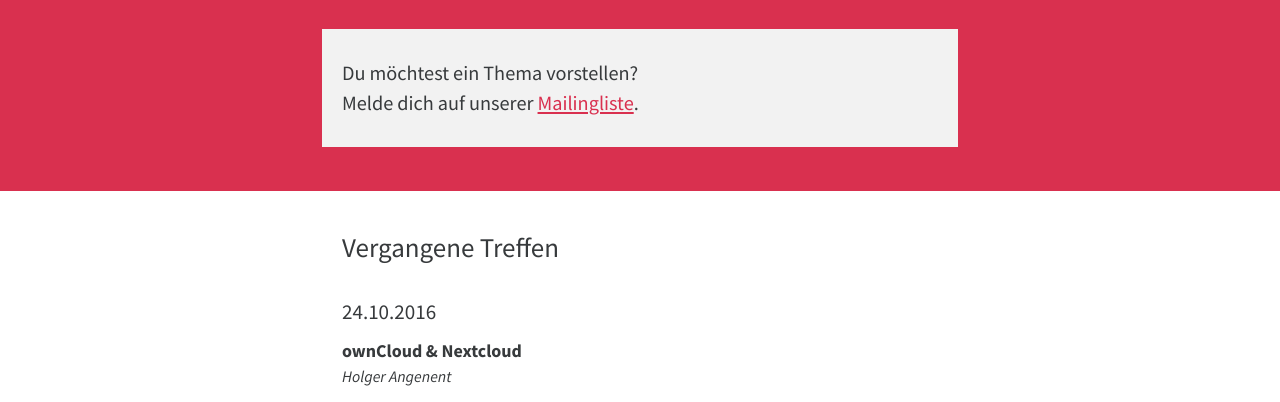
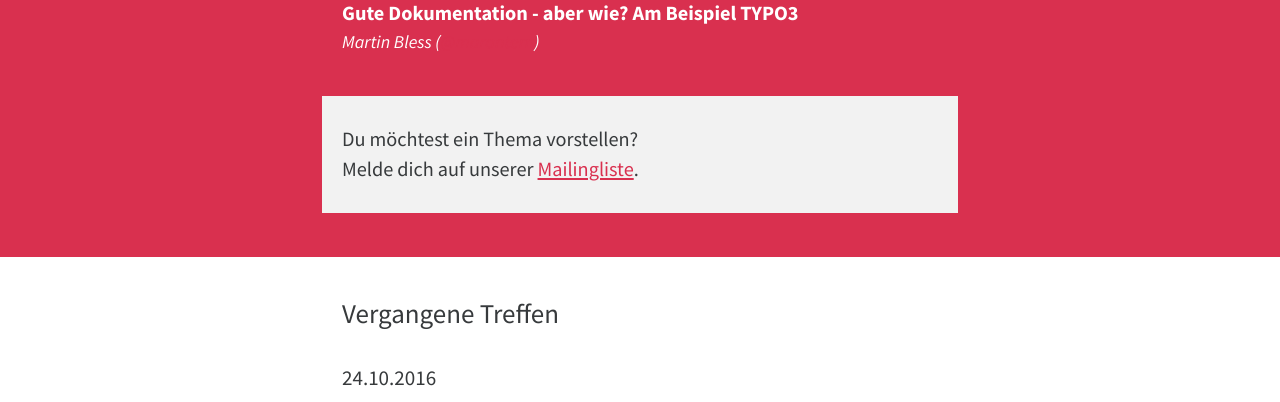
Before and after one commit to WWMuenster/wwmuenster.github.io, a website: page index.html in a window 1280 px wide. Shown: the part 698-1100 px from the top of the page. Drawn offline with Linux system fonts and the light colour scheme.

Commit message:
Add marantern talk for january 2017 event

```diff
--- a/index.html
+++ b/index.html
@@ -38,6 +38,10 @@
         <section class="upcoming">
             <span class="upcoming-label">Nächstes Treffen:</span>
             <h2 class="upcoming-date">23.01.2017, 20 Uhr</h2>
+            <article class="talk">
+                <h4 class="talk-title">Gute Dokumentation - aber wie? Am Beispiel TYPO3</h4>
+                <span class="talk-author">Martin Bless (<a href="https://twitter.com/marantern" target="_blank">@marantern</a>)</span>
+            </article>
             <div class="upcoming-call">Du möchtest ein Thema vorstellen?<br>Melde dich auf unserer <a href="#mailingliste">Mailingliste</a>.
             </div>
         </section>
```
